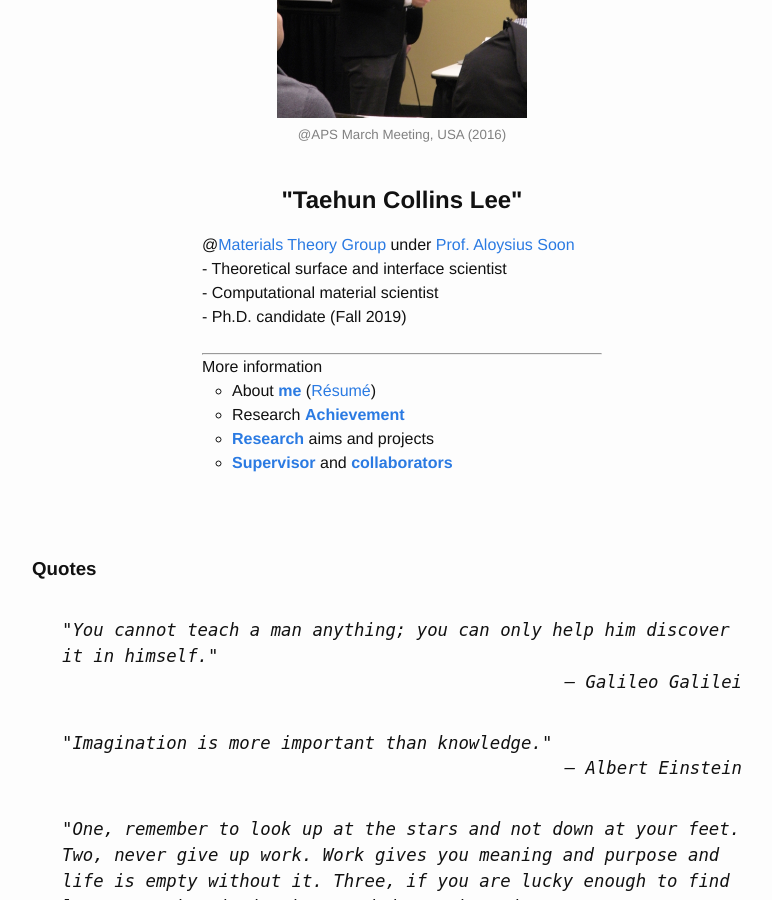
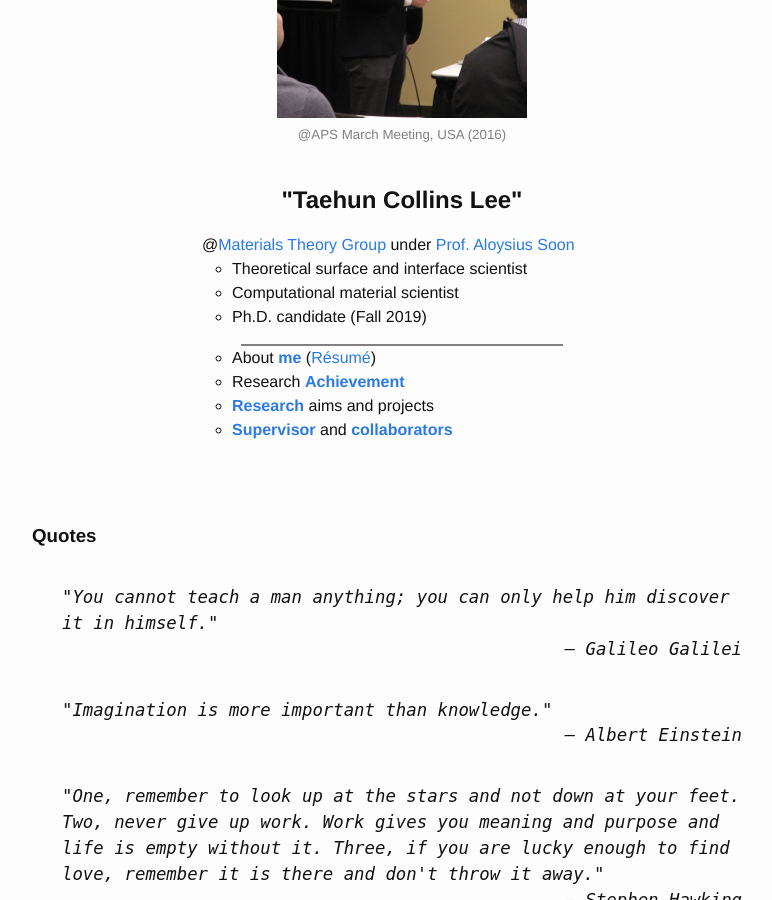
Before and after one commit to taehun0530/taehun0530.github.io, a Jekyll site: the page built from index.html, in a window 1280 px wide and 900 px high, scrolled down 355 px. Shown: the whole window, without its empty margins (238-1010 px from the left). Built offline with Jekyll 4.4.1, drawn with Linux system fonts in a browser that asks for light colours.

Commit message:
version2

```diff
--- a/index.html
+++ b/index.html
@@ -45,12 +45,13 @@ title: Home
 <div class="front_text">
 <!--<center>--------</center>-->
 <center><b><H2> "Taehun Collins Lee" </b><br></center>
-@<a href="https://www.materials-theory.org">Materials Theory Group </a> under <a href="https://www.materials-theory.org/professor.html">Prof. Aloysius Soon</A><br>
-- Theoretical surface and interface scientist <br>
-- Computational material scientist <br>
-- Ph.D. candidate (Fall 2019)<br> <br>
-<center><hr></center>
-More information
+  @<a href="https://www.materials-theory.org">Materials Theory Group </a> under <a href="https://www.materials-theory.org/professor.html">Prof. Aloysius Soon</A><br>
+<ul style="list-style-type:circle">
+  <li> Theoretical surface and interface scientist </li>
+  <li> Computational material scientist </li>
+  <li> Ph.D. candidate (Fall 2019) </li>
+</ul>
+<center><hr color="gray" size="2" width="80%"></center> <vspace ="10">
 <ul style="list-style-type:circle">
 	<li> About <b><a href="/about">me</A></b> (<a href="/download/201810_THLee.pdf" download >Résumé</a>) </li>
   <li> Research <b><a href="/achievements">Achievement</A></b></li>
```
